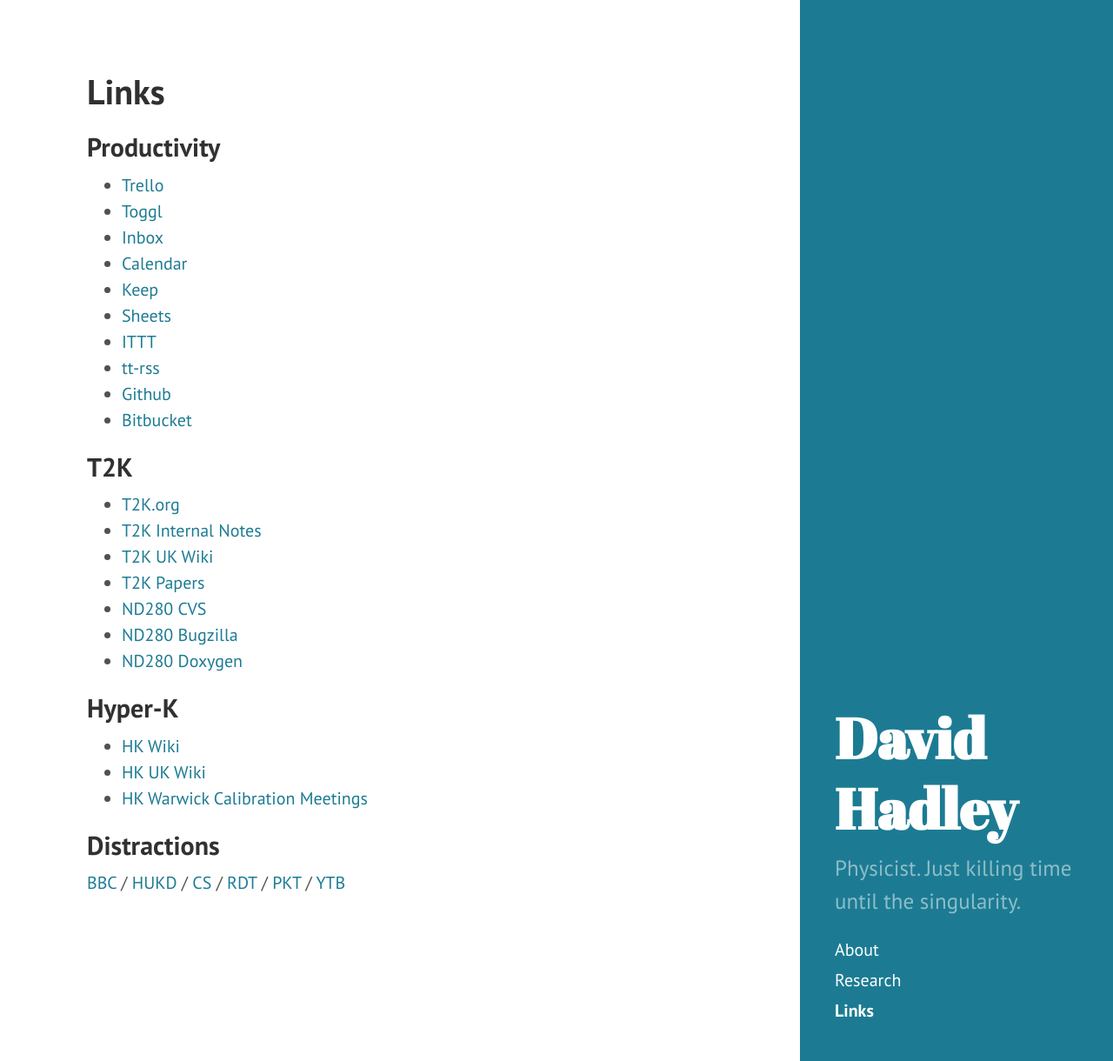
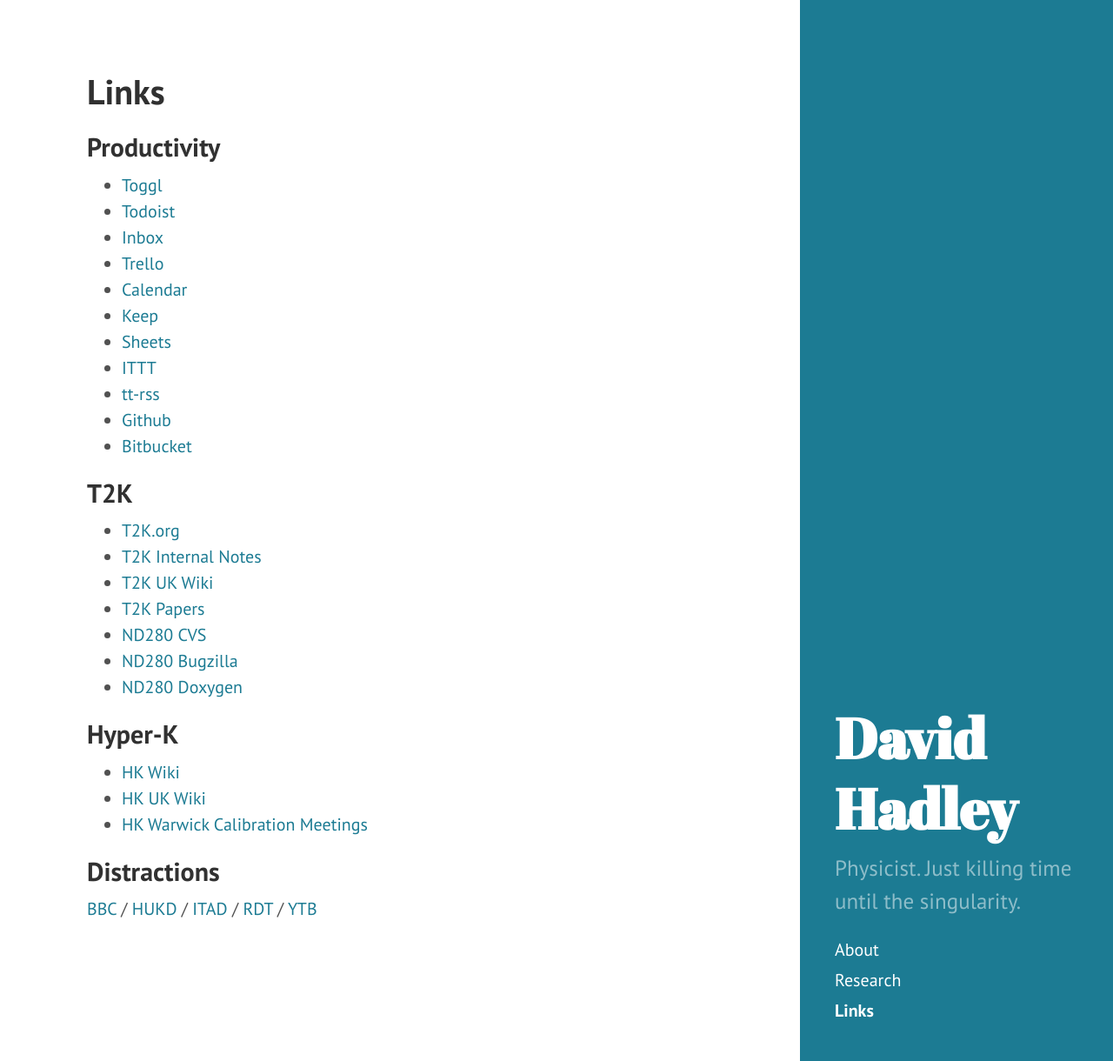
Before and after one commit to davehadley/davehadley.github.io, a Jekyll site: the page built from links.md, in a window 1280 px wide and 1220 px high. Shown: the whole window at 87% size. Built offline with Jekyll 4.4.1, drawn with Linux system fonts in a browser that asks for light colours; nearby versions of some CDN libraries.

Commit message:
Update links list.

```diff
--- a/links.md
+++ b/links.md
@@ -5,9 +5,10 @@
 ---
 
 ## Productivity
+* [Toggl](https://toggl.com/app/timer)
+* [Todoist](https://todoist.com/app)
+* [Inbox](https://inbox.google.com)
 * [Trello](https://trello.com/)
-* [Toggl](https://toggl.com/app/timer)
-* [Inbox](https://inbox.google.com)
 * [Calendar](http://www.google.com/calendar)
 * [Keep](https://keep.google.com/u/0/)
 * [Sheets](https://docs.google.com/spreadsheets/u/0/)
@@ -34,8 +35,7 @@
 
 ## Distractions
 [BBC](http://www.bbc.co.uk/news/politics)
-/ [HUKD](http://hukd.garyrip.com/top/index.php)
-/ [CS](http://www.cheapshark.com/browse)
+/ [HUKD](https://www.hotukdeals.com/)
+/ [ITAD](https://isthereanydeal.com/waitlist/)
 / [RDT](https://www.reddit.com/)
-/ [PKT](https://getpocket.com/a/queue/list/)
 / [YTB](https://www.youtube.com/feed/subscriptions)
```
